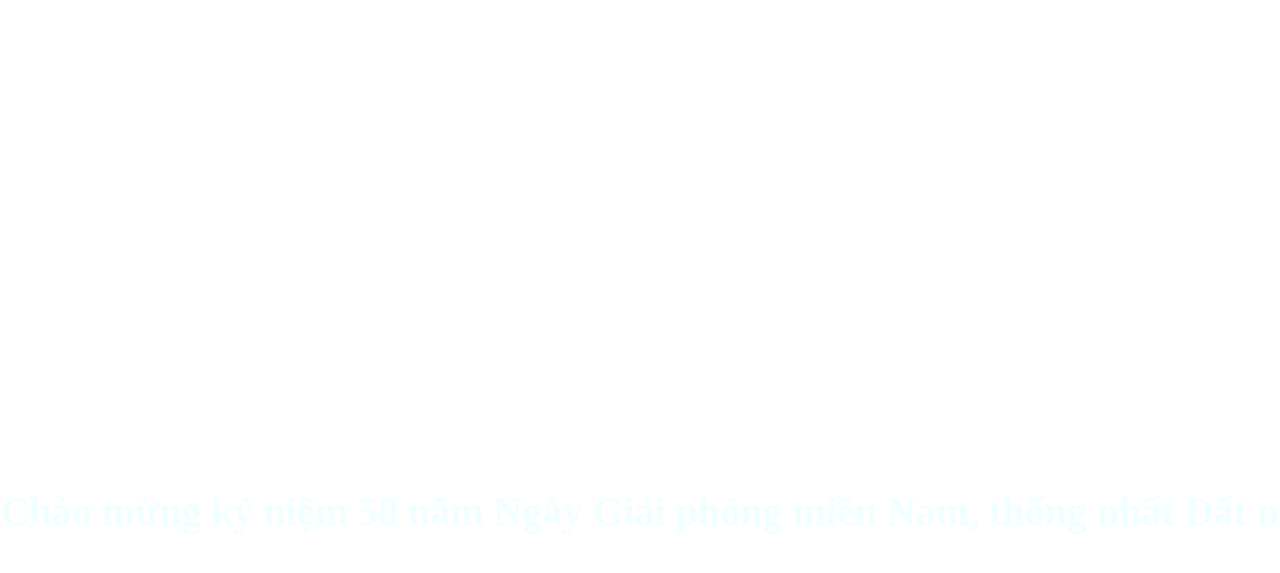
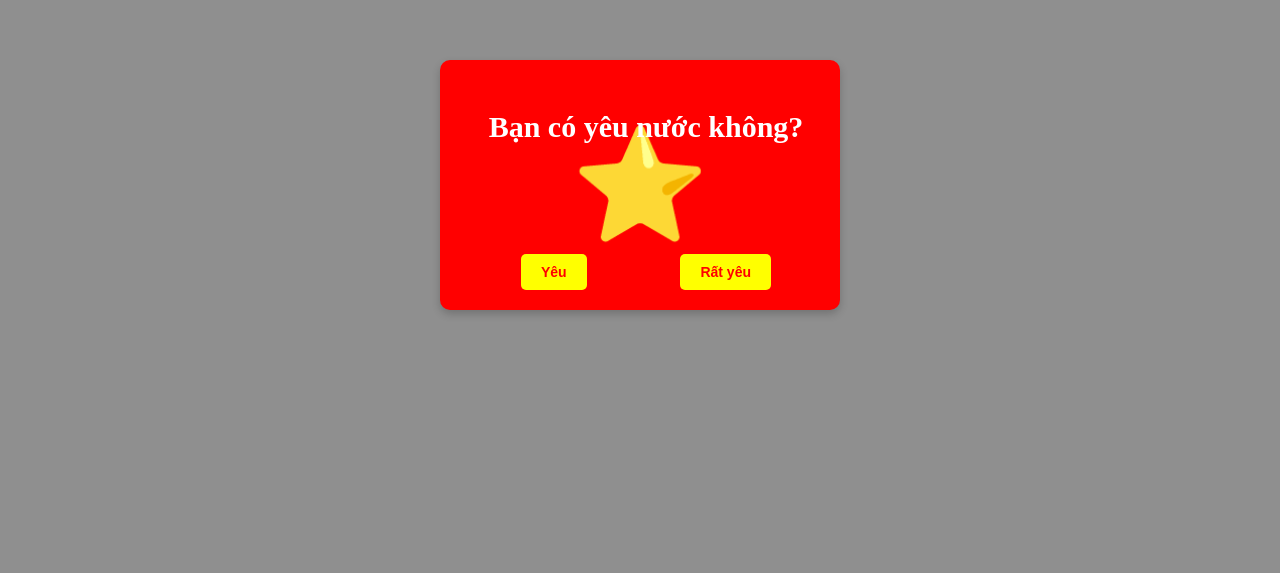
Before and after one commit to giangnt-3150/chao-mung-ky-niem, a plain HTML site: page index.html in a window 1280 px wide. Shown: the part 215-788 px from the top of the page. Drawn offline with nearby package versions, Linux system fonts and the light colour scheme; animation ran at ten frames a second.

Commit message:
add dialog

```diff
--- a/index.html
+++ b/index.html
@@ -38,6 +38,18 @@
 </head>
 
 <body>
+  <div id="overlay" class="overlay"></div>
+
+  <!-- Dialog -->
+  <div id="dialog" class="dialog">
+    <div class="star-icon">⭐</div>
+    <p class="dialog-title">Bạn có yêu nước không?</p>
+    <div class="button-group">
+      <button id="btnLove" class="button">Yêu</button>
+      <button id="btnVeryLove" class="button">Rất yêu</button>
+    </div>
+  </div>
+
   <div id="text">
     <div class="text-ky-niem"></div>
     <div class="date"></div>
@@ -166,6 +178,7 @@
       new THREE.Vector3(-flagWidth / 2, flagHeight / 2, 0)
     ];
 
+    async function startDraw() {
       drawLine(rectVertices, 2, function () {
         drawLine(starVertices, 2, function () {
           const flagMaterial = new THREE.MeshLambertMaterial({
@@ -189,6 +202,7 @@
           });
         });
       });
+    }
 
     const hideLines = () => {
       scene.children = scene.children.filter((object) => {
@@ -310,13 +324,37 @@
       });
     }
 
-    function animate() {
+    function delay(ms) {
+      return new Promise(resolve => setTimeout(resolve, ms));
+    }
+
+    async function animate() {
       requestAnimationFrame(animate);
       renderer.render(scene, camera);
     }
 
+    const overlay = document.getElementById('overlay');
+    const dialog = document.getElementById('dialog');
+    const btnLove = document.getElementById('btnLove');
+    const btnVeryLove = document.getElementById('btnVeryLove');
+
+    btnLove.addEventListener('click', async () => {
+      dialog.style.display = 'none';
+      overlay.style.display = 'none';
+
+      await startDraw();
       animate();
       setTimeout(() => onAnimationComplete(), 3000)
+    });
+
+    btnVeryLove.addEventListener('click', async () => {
+      dialog.style.display = 'none';
+      overlay.style.display = 'none';
+
+      await startDraw();
+      animate();
+      setTimeout(() => onAnimationComplete(), 3000)
+    });
   </script>
 </body>
 
--- a/style.css
+++ b/style.css
@@ -7,3 +7,73 @@ body {
 canvas {
   display: block;
 }
+
+.overlay {
+  position: fixed;
+  top: 0;
+  left: 0;
+  width: 100%;
+  height: 100%;
+  background-color: rgba(204, 204, 204, 0.7); /* Màu mờ */
+  display: block;
+}
+
+/* Dialog box */
+.dialog {
+  position: absolute;
+  top: 50%;
+  left: 50%;
+  transform: translate(-50%, -50%);
+  width: 400px;
+  height: 250px;
+  background-color: red;
+  border-radius: 10px;
+  text-align: center;
+  color: white;
+  display: flex;
+  flex-direction: column;
+  justify-content: center;
+  align-items: center;
+  box-shadow: 0 4px 8px rgba(0, 0, 0, 0.2);
+}
+
+.dialog-title {
+  position: absolute;
+  top: 20px;
+  font-size: 30px;
+  font-weight: 600;
+  margin-left: 12px;
+}
+
+/* Biểu tượng ngôi sao vàng */
+.star-icon {
+  position: absolute;
+  font-size: 110px;
+}
+
+.button-group {
+  position: absolute;
+  bottom: 20px;
+  display: flex;
+  width: 250px;
+  margin-left: 12px;
+  justify-content: space-between;
+}
+
+/* Các nút bấm */
+.button {
+  background-color: yellow;
+  border: none;
+  padding: 10px 20px;
+  margin-top: 10px;
+  cursor: pointer;
+  font-size: 14px;
+  border-radius: 5px;
+  color: red;
+  font-weight: bold;
+}
+
+/* Hover effect cho nút */
+.button:hover {
+  background-color: orange;
+}
```
Lines whose indentation alone changed are shown as unchanged.
